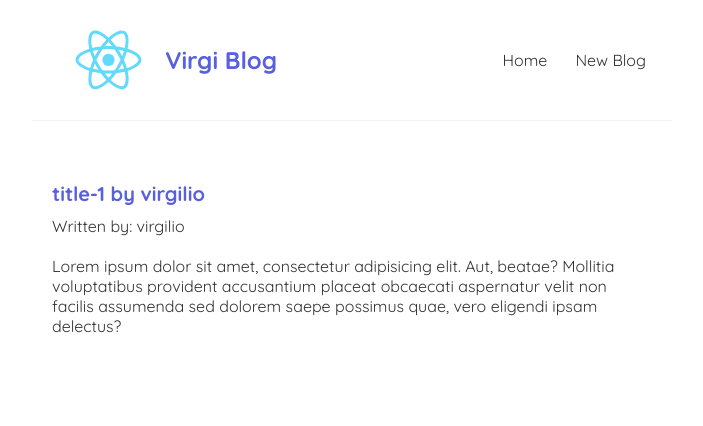
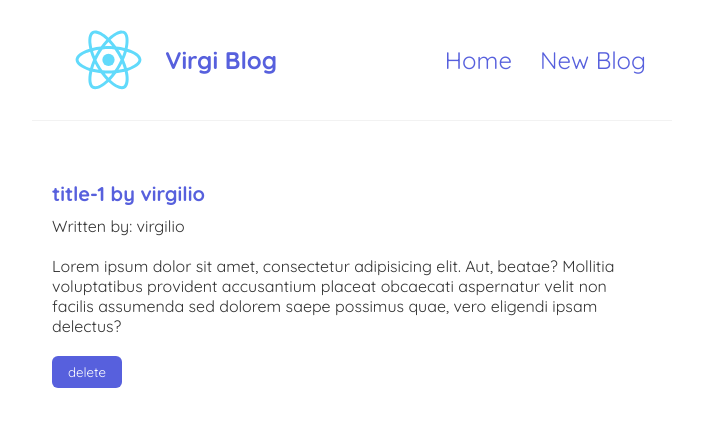
Before and after one commit to virgi1974/some_blog, a React (Create React App) app: page /blogs/1 in a window 1280 px wide. Shown: the top 426 px of the page, without its empty margins (288-991 px from the left). Built offline with nearby package versions, Linux system fonts and the light colour scheme; data requests are answered from the project's data file.

Commit message:
delete blog action

```diff
--- a/src/BlogDetails.js
+++ b/src/BlogDetails.js
@@ -1,11 +1,19 @@
 import useFetch from "./useFetch";
-import { useParams } from "react-router-dom";
+import { useParams, useHistory } from "react-router-dom";
 import spinner from './spinner.gif';
 
 const BlogDetails = () => {
   const{ id } = useParams();
   const { data: blog, isPending, error } = useFetch('http://localhost:8000/blogs/' + id);
+  const history = useHistory();
 
+  const handleDelete = () => {
+    fetch('http://localhost:8000/blogs/' + blog.id, {
+      method: 'DELETE'
+    }).then(() => {
+      history.push('/');
+    })
+  }
 
   return (
     <div className="blog-details">
@@ -17,6 +25,7 @@ const BlogDetails = () => {
           <h2>{ blog.title }</h2>
           <p>Written by: { blog.author }</p>
           <div>{ blog.body }</div>
+          <button onClick={handleDelete}>delete</button>
         </article>
       )}
     </div>
--- a/src/index.css
+++ b/src/index.css
@@ -24,9 +24,34 @@
   margin-left: 16px;
   text-decoration: none;
   padding: 6px;
+
+  position: relative;
+  /* display: block; */
+  /* text-decoration: none; */
+  font-size: 1.5rem;
+  color: #5760dd;
+  /* text-transform: uppercase; */
+  /* padding: 4px 0; */
+  transition: 0.5s;
+}
+.navbar a:after {
+  position: absolute;
+  content: "";
+  width: 100%;
+  height: 3px;
+  top: 100%;
+  left: 0;
+  background: #c1c4ee;
+  transition: transform 0.4s;
+  transform: scaleX(0);
+  transform-origin: right;
 }
 .navbar a:hover {
   color: #5760dd;
+}
+.navbar a:hover:after {
+  transform: scaleX(1);
+  transform-origin: left;
 }
 .content {
   max-width: 600px;
@@ -74,14 +99,15 @@
 .blog-details div {
   margin: 20px 0;
 }
-/* .blog-details button {
+.blog-details button {
+  width: 70px;
   background: #5760dd;
   color: #fff;
   border: 0;
   padding: 8px;
-  border-radius: 8px;
+  border-radius: 6px;
   cursor: pointer;
-} */
+}
 /* create new blog form */
 .create {
   max-width: 400px;
```
